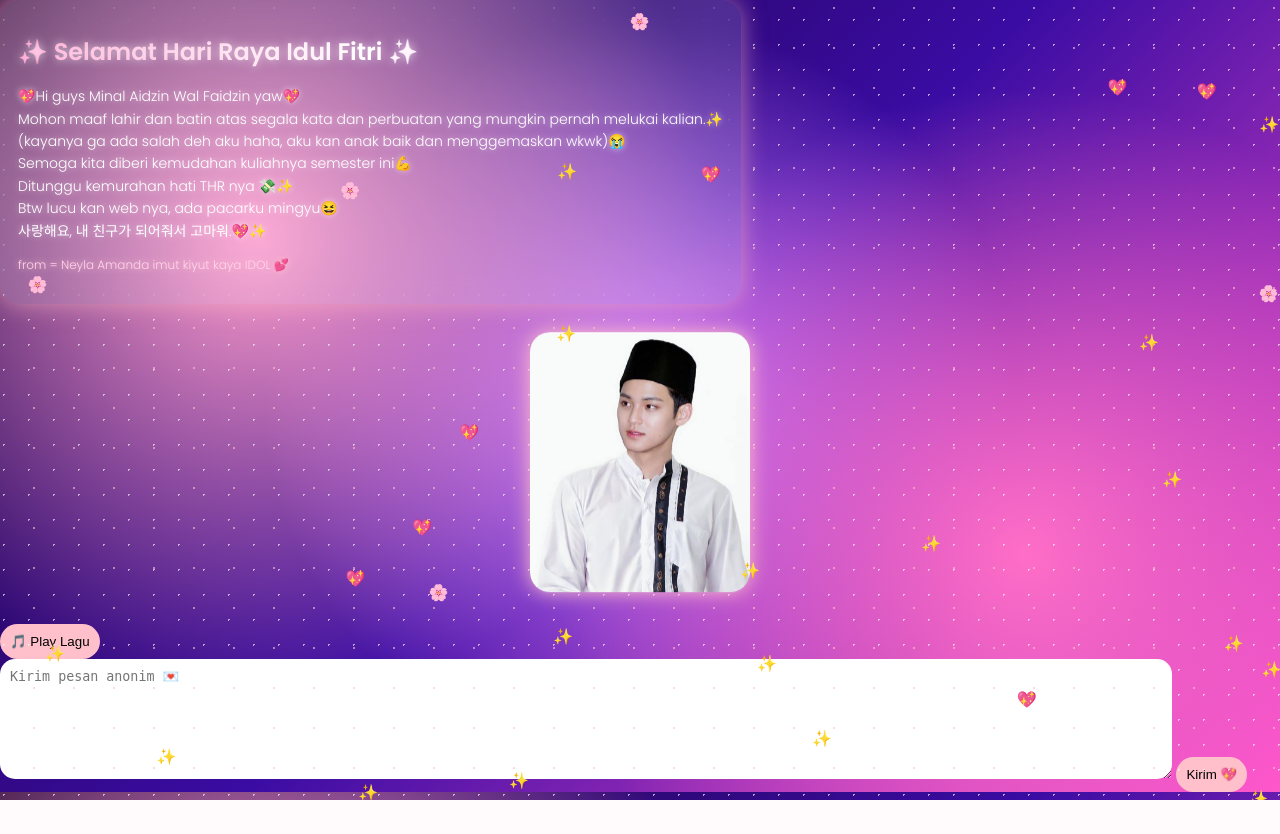
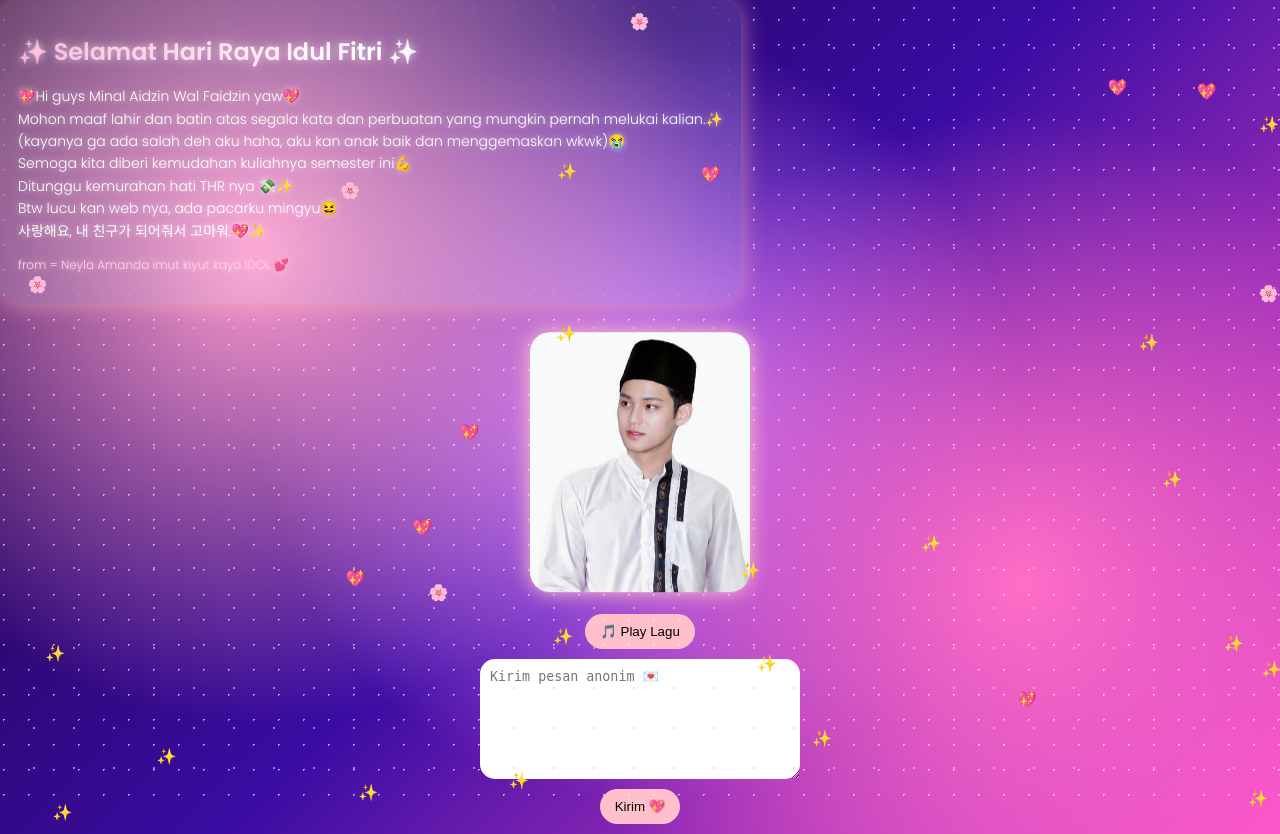
Before and after one commit to neylaaman27-alt/baru, a Flask app: page / in a window 1280 px wide. Before the commit the page ends 800 px from the top, so only its background shows below. Run offline with Flask 3, Linux system fonts and the light colour scheme.

Commit message:
style.css

```diff
--- a/static/style.css
+++ b/static/style.css
@@ -31,16 +31,19 @@ body {
     from { background-position: 0 0, 0 0; }
     to { background-position: 100px 200px, -100px -200px; }
 }
+.container {
+    display: flex;
+    flex-direction: column;
+    align-items: center;   /* ⬅️ ini bikin semua ke tengah */
+    justify-content: center;
 
-.container {
     text-align: center;
     padding: 20px;
     position: relative;
     z-index: 2;
     min-height: 100vh;
 }
-
-h1 {
+.h1 {
     color: white;
     text-shadow: 0 0 10px pink, 0 0 20px violet;
 }
@@ -94,7 +97,7 @@ button {
 
 .mingyu-pop {
     position: fixed;
-    z-index: 1;
+    z-index: 0;
     border-radius: 10px;
     pointer-events: none;
 
@@ -157,3 +160,30 @@ button {
     color: #ffd6ec;
     text-shadow: 0 0 6px pink;
 }
+/* 💖 tombol play */
+button {
+    display: block;
+    margin: 10px auto;   /* ⬅️ center */
+    padding: 10px 15px;
+    border: none;
+    background: pink;
+    border-radius: 20px;
+}
+
+/* 💌 form */
+form {
+    width: 100%;
+    display: flex;
+    flex-direction: column;
+    align-items: center;  /* ⬅️ center isi form */
+}
+
+/* textarea */
+textarea {
+    width: 90%;
+    max-width: 300px;
+    height: 100px;
+    border-radius: 15px;
+    border: none;
+    padding: 10px;
+}
```
